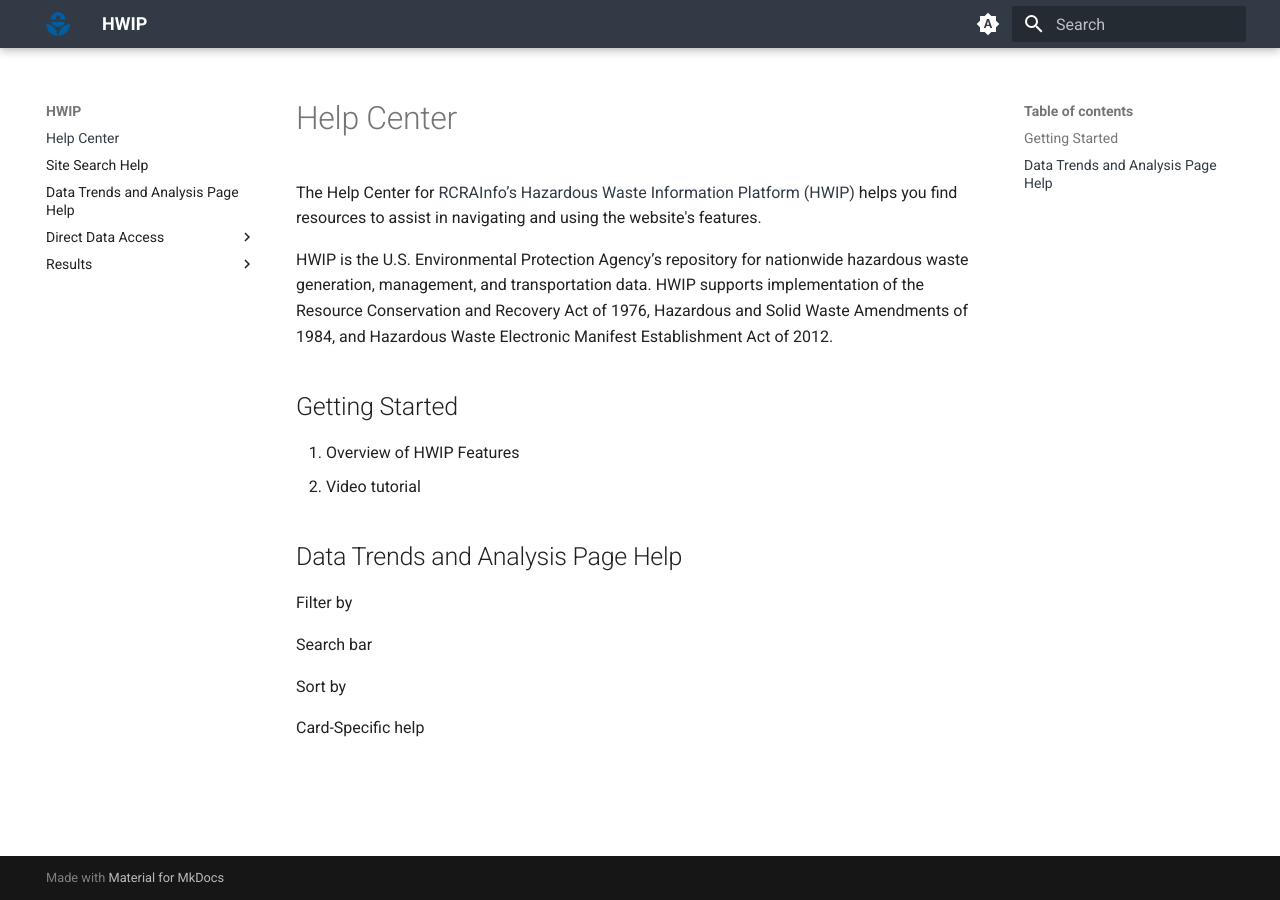
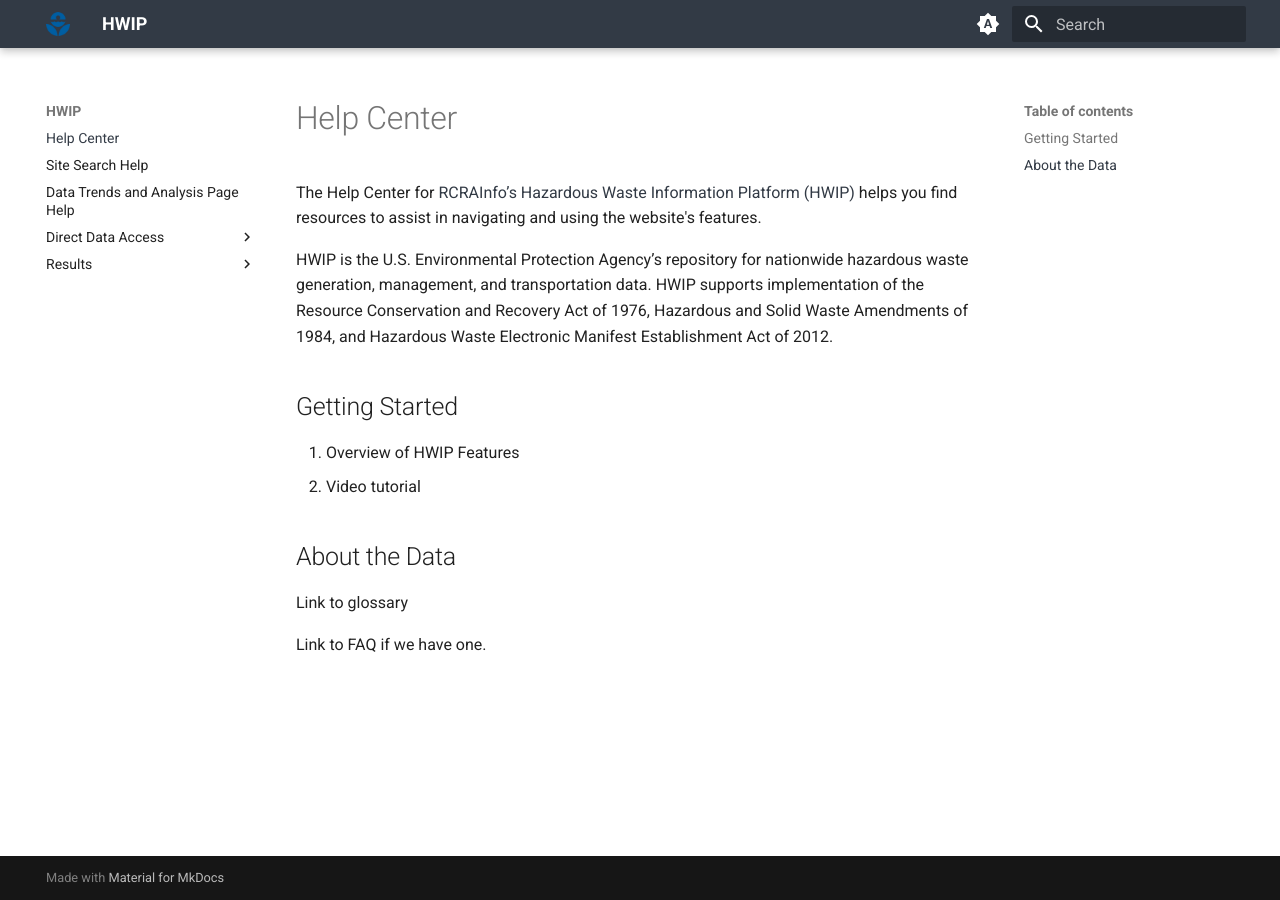
Before and after one commit to furrlori-oss/hwip, an MkDocs documentation site: the page built from docs/index.md, in a window 1280 px wide. Built offline with MkDocs 1.6.1 and Material for MkDocs 9.7.7, drawn with Linux system fonts in a browser that asks for light colours.

Commit message:
Update index.md

```diff
--- a/docs/index.md
+++ b/docs/index.md
@@ -9,12 +9,8 @@
 1. Overview of HWIP Features
 2. Video tutorial
 
-## Data Trends and Analysis Page Help
+## About the Data
 
-Filter by
+Link to glossary
 
-Search bar
-
-Sort by
-
-Card-Specific help
+Link to FAQ if we have one.
```
